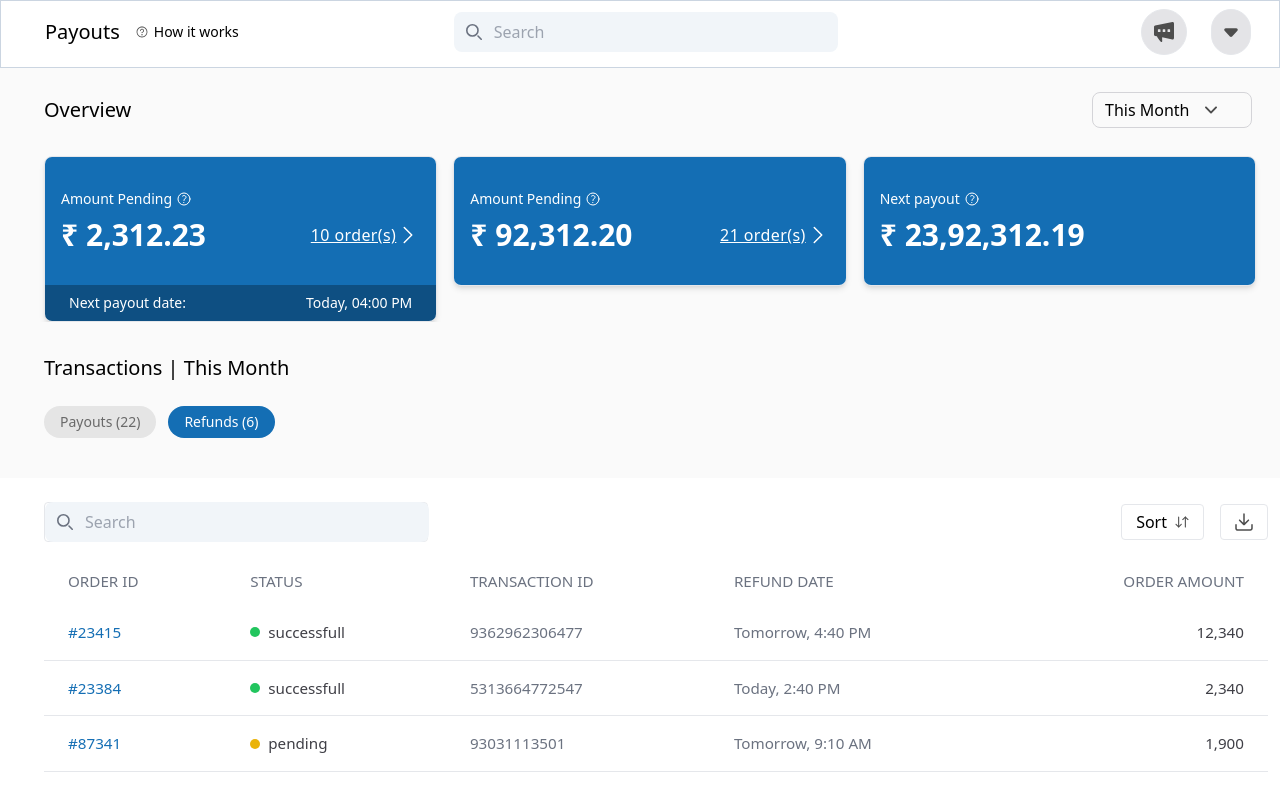
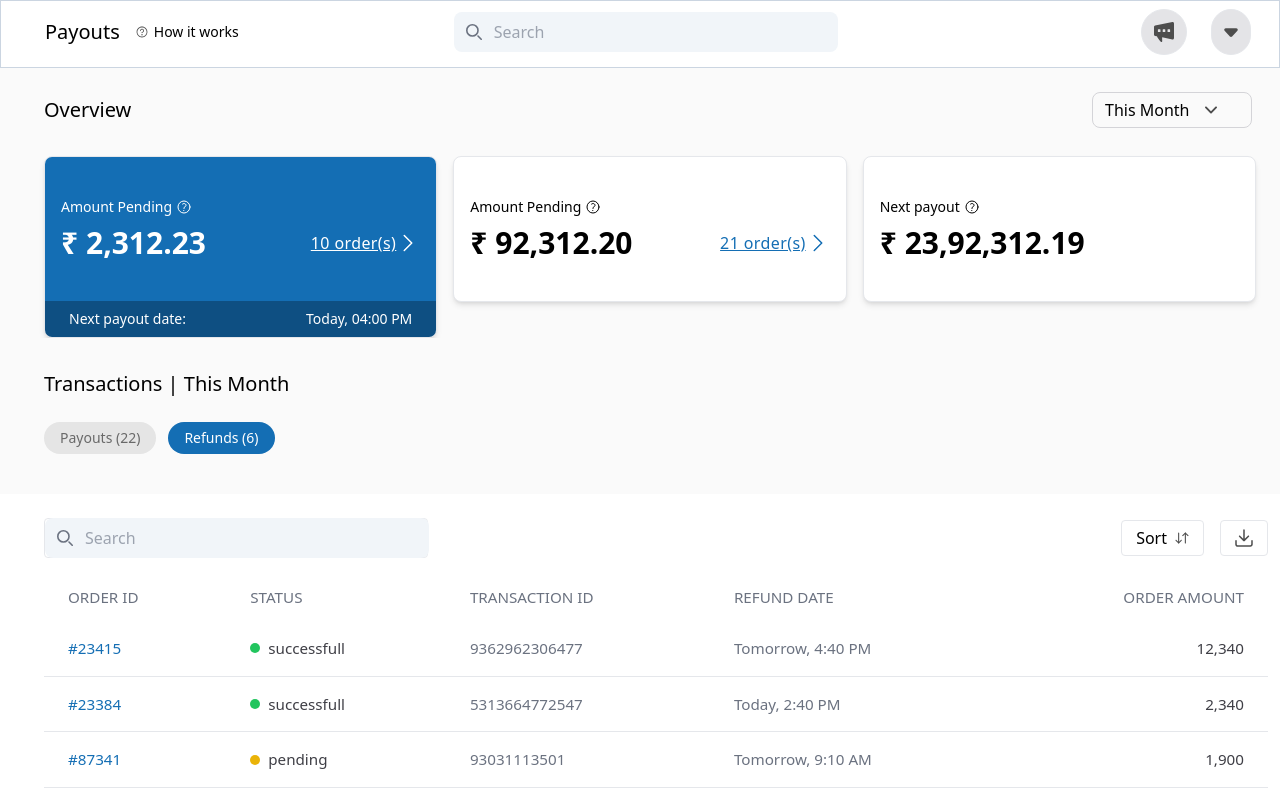
Before and after one commit to ronitsharma03/100xDevs-cohort-code, a React (Vite) app in the folder week 8.2/dukaan-tailwind/: page / in a window 1280 px wide. Shown: the top 792 px of the page. Built offline with nearby package versions, Linux system fonts and the light colour scheme.

Commit message:
conditional card render

```diff
--- a/week 8.2/dukaan-tailwind/src/components/RevenueCard.jsx
+++ b/week 8.2/dukaan-tailwind/src/components/RevenueCard.jsx
@@ -9,7 +9,8 @@ export const RevenueCard = ({
 
     return (
             <div className="bg-white shadow-md border rounded-lg overflow-hidden">
-                <div className="p-4 bg-steelblue-500 text-white py-8">
+                {
+                    nextDate ? <div className="p-4 bg-steelblue-500 text-white py-10">
                     <div className="text-white text-sm flex justify-start ">
                         {title}
                         <div className="ml-1 flex items-center">
@@ -34,7 +35,33 @@ export const RevenueCard = ({
                         }
                     </div>
 
+                </div> : <div className="p-4 bg-white-500 text-black py-10">
+                    <div className="text-black text-sm flex justify-start ">
+                        {title}
+                        <div className="ml-1 flex items-center">
+                            <svg xmlns="http://www.w3.org/2000/svg" fill="none" viewBox="0 0 24 24" strokeWidth="1.5" stroke="currentColor" className="w-4 h-4">
+                                <path strokeLinecap="round" strokeLinejoin="round" d="M9.879 7.519c1.171-1.025 3.071-1.025 4.242 0 1.172 1.025 1.172 2.687 0 3.712-.203.179-.43.326-.67.442-.745.361-1.45.999-1.45 1.827v.75M21 12a9 9 0 1 1-18 0 9 9 0 0 1 18 0Zm-9 5.25h.008v.008H12v-.008Z" />
+                            </svg>
+                        </div>
+                    </div>
+                    <div className="flex justify-between pt-2">
+                        <div className="text-3xl font-semibold">
+                            ₹  {amount}
+                        </div>
+                        {
+                            orderCount === "" ? null : <div className="text-base inline-flex items-center underline text-steelblue-500 tracking-wide cursor-pointer">
+                            {orderCount}
+                            <div>
+                                <svg xmlns="http://www.w3.org/2000/svg" fill="none" viewBox="0 0 24 24" strokeWidth="1.5" stroke="currentColor" className="w-6 h-6">
+                                    <path strokeLinecap="round" strokeLinejoin="round" d="m8.25 4.5 7.5 7.5-7.5 7.5"></path>
+                                </svg>
+                            </div>
+                        </div>
+                        }
+                    </div>
+
                 </div>
+                }
                 <div>
                         {
                             nextDate ? <div class="text-sm bg-teal-700 text-white flex justify-between py-2 px-6">
```
